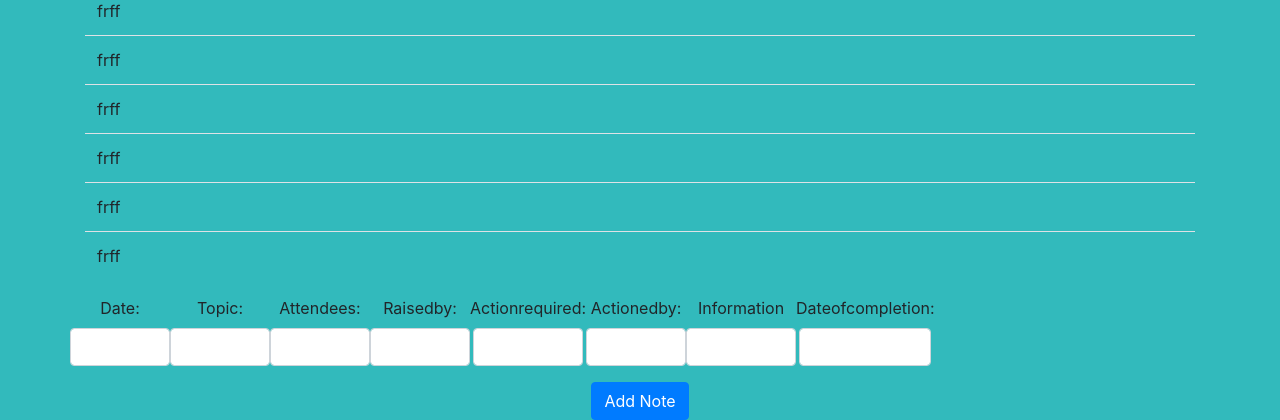
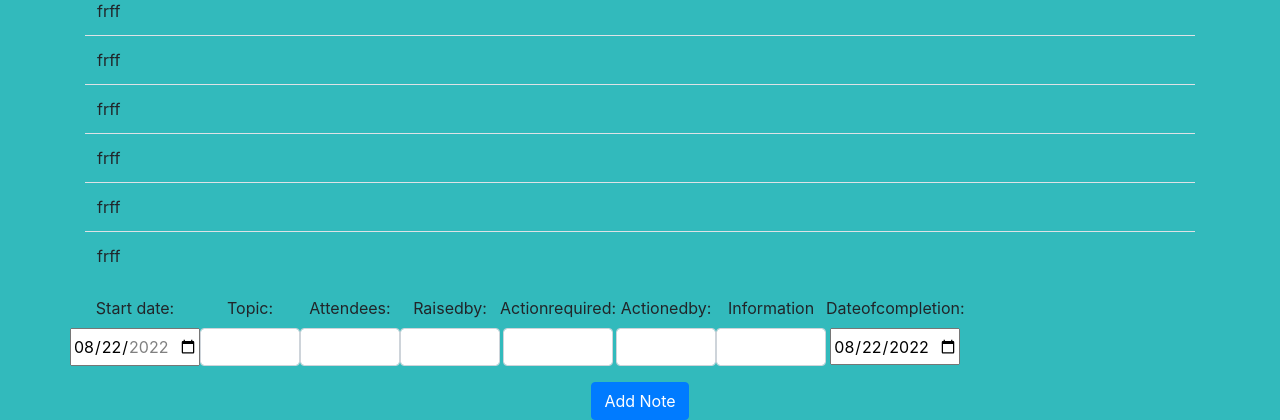
Before and after one commit to ZakariyaMussa/Project-Meeting-Minutes, a Flask app: page / in a window 1280 px wide. Shown: the part 4021-4441 px from the top of the page. Run offline with Flask 2, Linux system fonts and the light colour scheme; a user stored in the database is signed in; data comes from the database, SQL or seed files in the repository; both versions use the stored data as it was after the commit; some libraries are stand-ins or nearby versions.

Commit message:
third commit

```diff
--- a/website/templates/home.html
+++ b/website/templates/home.html
@@ -11,6 +11,7 @@
     <th style="width: 100px;">Raised by</th>
     <th style="width: 100px;">Action/s required</th>
     <th style="width: 100px;">To be actioned by</th>
+
     <th style="width: 100px;">Subsequent Information</th>
     <th style="width: 100px;">Date of completion</th>
   </tr>
@@ -31,8 +32,13 @@
 <form method="POST">
   <div class="row" align="center">
   <div class="form-group">
-  <label for="dates">Date:</label></br>
-  <input name="note.dates" id="note.dates" class="form-control" style="width: 100px;"></input>
+ <label for="start">Start date:</label><br>
+
+<input type="date" name="note.dates" id="note.dates" style="height: 38px; ;"
+       value="2022-08-22"
+       min="2022-01-01" max="2022-12-31">
+
+
 </div>
 <div class="form-group">
   <label for="topic">Topic:</label></br>
@@ -61,7 +67,9 @@
     <div class="form-group">
       <label for="Dateofcompletion">Dateofcompletion:</label></br>
 
-      <input name="note.Dateofcompletion" id="note.Dateofcompletion" class="form-control" style="width: 132px;"></input>
+      <input type="date" name="note.dates" id="note.dates" style="height: 37px; ;"
+       value="2022-08-22"
+       min="2022-01-01" max="2025-12-31">
     </div>
   </br>
 
```
Also changed, not shown: website/database.db.
